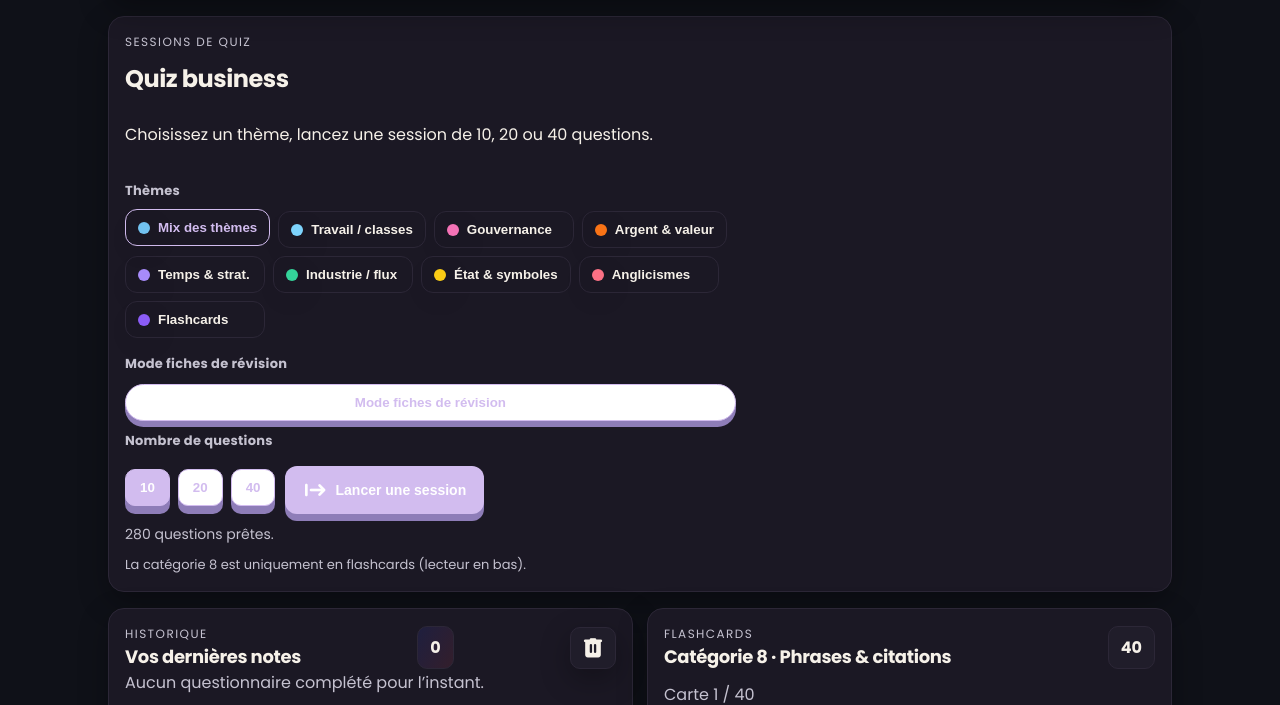
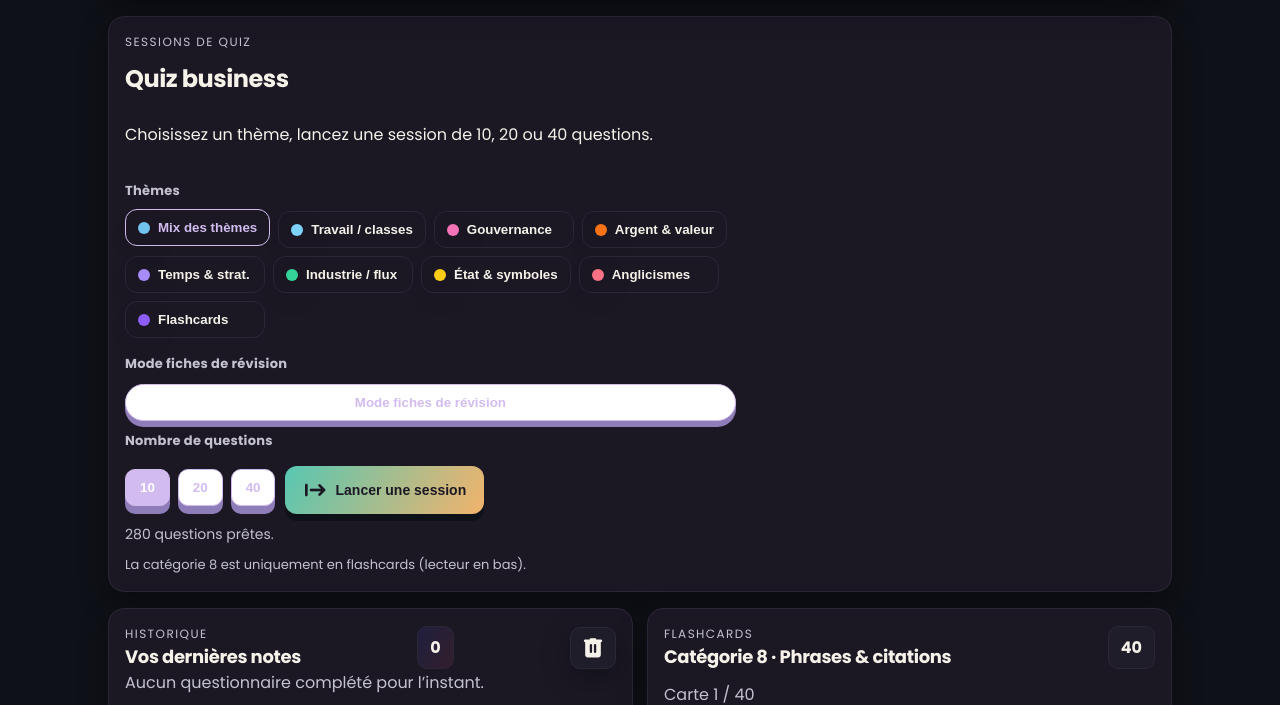
Before and after one commit to BorisHnt/business_quiz, a plain HTML site: page index.html in a window 1280 px wide. Both pictures are taken after a click on the button "dark_mode". Shown: the part 95-800 px from the top of the page. Drawn offline with nearby package versions, Linux system fonts and the light colour scheme.

```diff
--- a/styles.css
+++ b/styles.css
@@ -9,6 +9,8 @@
   --accent-main: #3b3054;
   --accent-boost: #241f33;
   --accent-cream: #f4e9d9;
+  --cta-bg: linear-gradient(120deg, #57c7b2, #f3a45a);
+  --cta-shadow: #2d2640;
   --border: #e1d9cd;
   --shadow-strong: 0 18px 60px rgba(30, 34, 63, 0.18);
   --shadow-soft: 0 10px 30px rgba(30, 34, 63, 0.12);
@@ -27,6 +29,8 @@
   --accent-blue: #57c7b2;
   --accent-red: #f2b36c;
   --accent-cream: #1f1a2a;
+  --cta-bg: linear-gradient(120deg, #57c7b2, #f2b36c);
+  --cta-shadow: #0f1118;
   --border: #2c2737;
   --shadow-strong: 0 18px 60px rgba(0, 0, 0, 0.35);
   --shadow-soft: 0 10px 30px rgba(0, 0, 0, 0.3);
@@ -247,14 +251,14 @@ h3 { font-size: 18px; }
 .cta {
   border: none;
   outline: none;
-  background: var(--accent-main);
+  background: var(--cta-bg);
   padding: 12px 18px;
   font-size: 14px;
   font-weight: 800;
-  color: #fff;
+  color: #0f1118;
   border-radius: 12px;
   transition: all ease 0.12s;
-  box-shadow: 0px 7px 0px 0px var(--accent-boost);
+  box-shadow: 0px 7px 0px 0px var(--cta-shadow);
   display: inline-flex;
   align-items: center;
   gap: 8px;
@@ -262,9 +266,13 @@ h3 { font-size: 18px; }
   margin-top: 5px;
 }
 
+[data-theme="dark"] .cta {
+  color: #1b1824;
+}
+
 .cta:active {
   transform: translateY(5px);
-  box-shadow: 0px 2px 0px 0px var(--accent-boost);
+  box-shadow: 0px 2px 0px 0px var(--cta-shadow);
 }
 
 .material-symbols-rounded {
```
